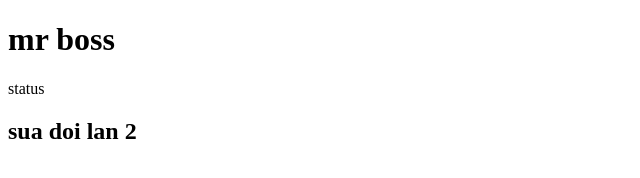
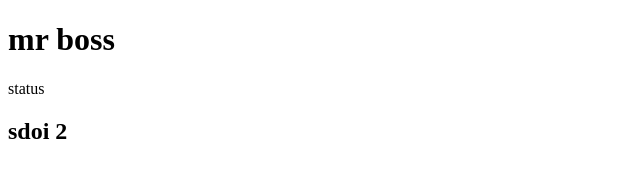
Before and after one commit to Trik-mink/du-an-3, a plain HTML site: page index.html in a window 1280 px wide. Shown: the whole page, without its empty margins (0-640 px from the left). Drawn offline with Linux system fonts and the light colour scheme.

Commit message:
conviec1

```diff
--- a/index.html
+++ b/index.html
@@ -9,6 +9,6 @@
     <h1>mr boss</h1>
     <p>status</p>
 
-    <h2>sua doi lan 2</h2>
+    <h2>sdoi 2</h2>
   </body>
 </html>
```
